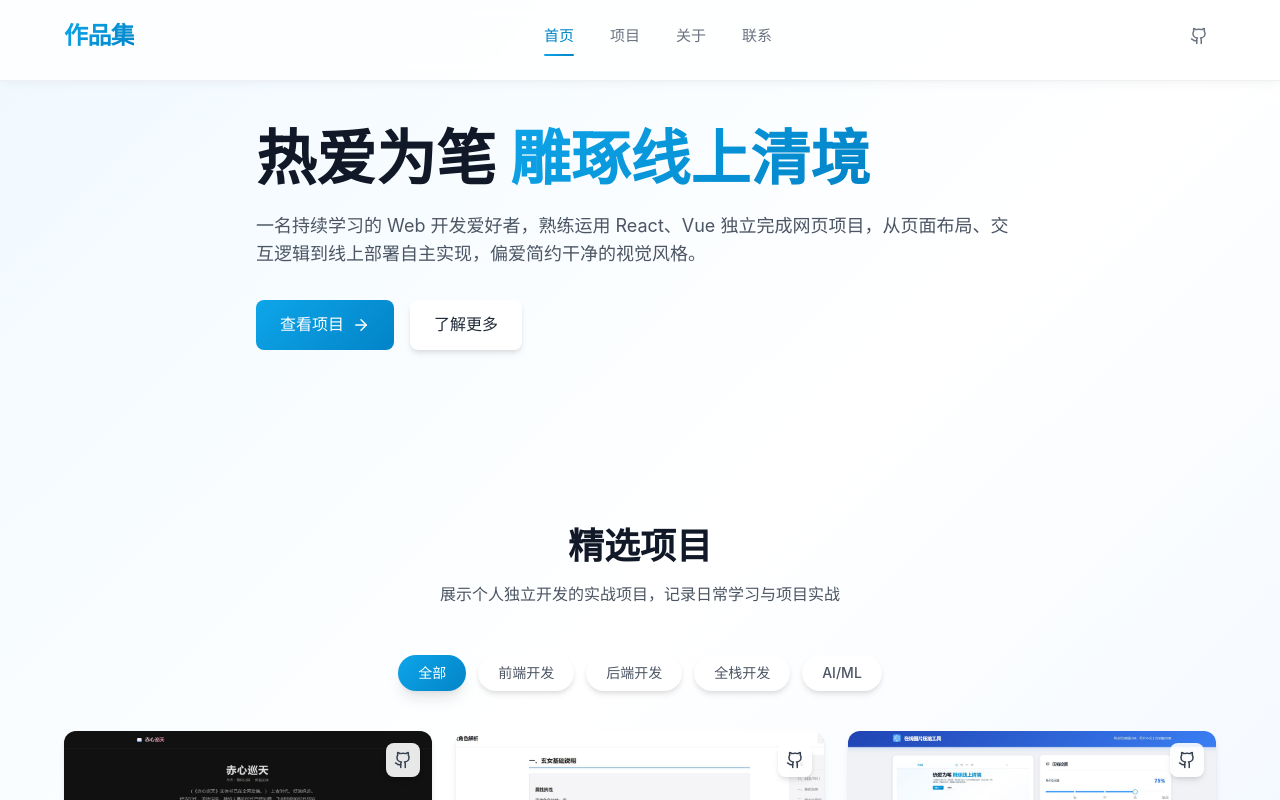
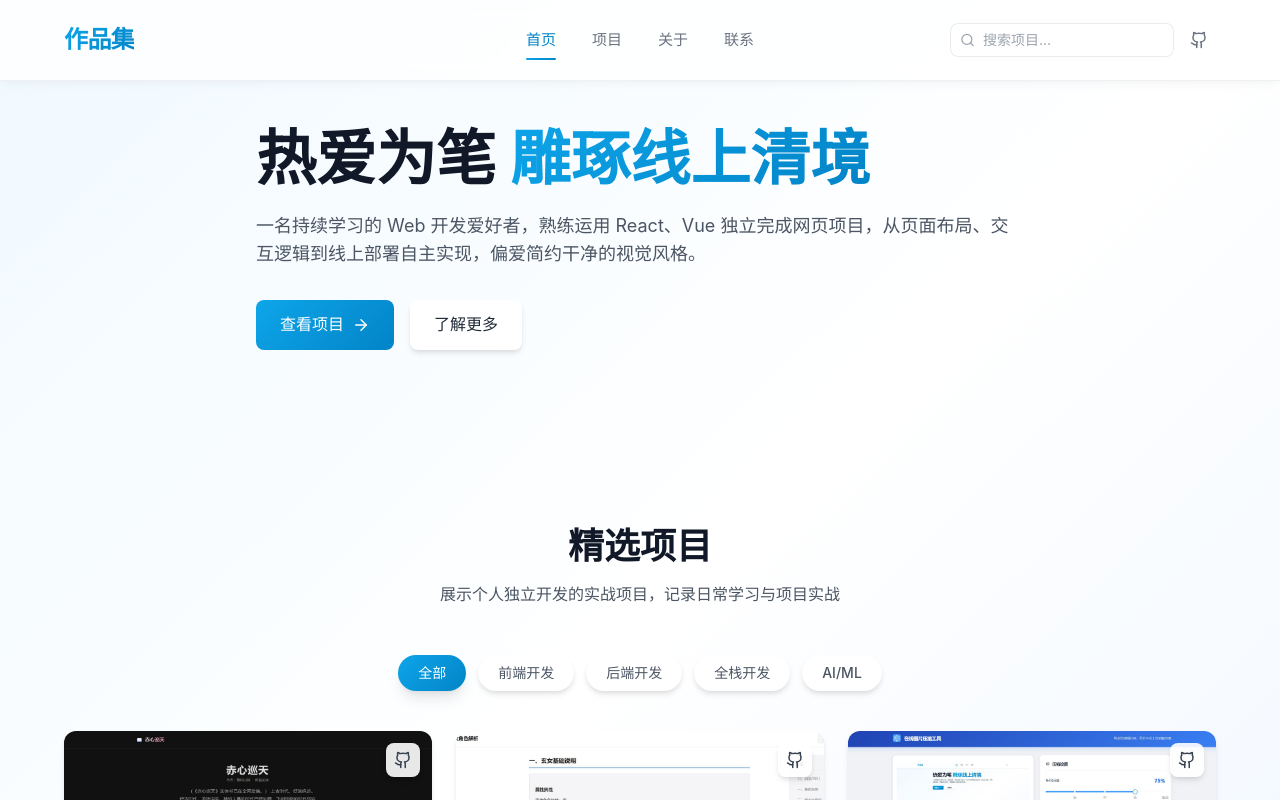
Before and after one commit to chen-1368/portfolio, a React (Vite) app: page / in a window 1280 px wide. Shown: the top 800 px of the page. Built offline with nearby package versions, Linux system fonts and the light colour scheme.

Commit message:
新增搜索功能

```diff
--- a/src/components/Header.tsx
+++ b/src/components/Header.tsx
@@ -1,8 +1,8 @@
-import { useState, useEffect } from 'react';
+import { useState, useEffect, FormEvent } from 'react';
 import { createPortal } from 'react-dom';
 import { motion, AnimatePresence } from 'framer-motion';
-import { Menu, X, Github as GithubIcon } from 'lucide-react';
-import { Link, useLocation } from 'react-router-dom';
+import { Menu, X, Github as GithubIcon, Search } from 'lucide-react';
+import { Link, useLocation, useNavigate, useSearchParams } from 'react-router-dom';
 import { socialLinks } from '@/data/socials';
 
 const navItems = [
@@ -16,12 +16,24 @@ const githubUrl = socialLinks.find((link) => link.name === 'GitHub')?.url;
 
 export default function Header() {
   const [isMobileMenuOpen, setIsMobileMenuOpen] = useState(false);
+  const [searchValue, setSearchValue] = useState('');
   const location = useLocation();
+  const navigate = useNavigate();
+  const [searchParams, setSearchParams] = useSearchParams();
 
   // 路由切换时关闭移动菜单
   useEffect(() => {
     setIsMobileMenuOpen(false);
   }, [location.pathname]);
+
+  // 同步 URL 中的搜索参数到输入框（在 /projects 时保持一致）
+  useEffect(() => {
+    if (location.pathname === '/projects') {
+      setSearchValue(searchParams.get('q') || '');
+    } else {
+      setSearchValue('');
+    }
+  }, [location.pathname, searchParams]);
 
   // 菜单打开时锁定背景滚动
   useEffect(() => {
@@ -30,6 +42,18 @@ export default function Header() {
       document.body.style.overflow = '';
     };
   }, [isMobileMenuOpen]);
+
+  // 提交搜索：非项目页先跳转，项目页直接写 URL 搜索参数
+  const handleSearch = (e?: FormEvent) => {
+    e?.preventDefault();
+    const q = searchValue.trim();
+    if (location.pathname === '/projects') {
+      setSearchParams(q ? { q } : {});
+    } else {
+      if (!q) return;
+      navigate(q ? `/projects?q=${encodeURIComponent(q)}` : '/projects');
+    }
+  };
 
   // 移动端右侧抽屉菜单（通过 portal 渲染到 body，脱离 header 层叠上下文）
   const mobileDrawer = (
@@ -119,7 +143,7 @@ export default function Header() {
         className="fixed top-0 left-0 right-0 z-50 shadow-[0_1px_12px_-2px_rgba(0,0,0,0.08)]
         glass-effect border-b border-gray-200/60"
       >
-        <div className="mx-auto pb-2 px-4 sm:px-6 lg:px-12 xl:px-16">
+        <div className="mx-auto py-1 px-4 sm:px-6 lg:px-12 xl:px-16">
           <div className="flex items-center justify-between h-16 md:h-[72px]">
             {/* Logo */}
             <Link to="/" className="flex items-center gap-2 group">
@@ -129,7 +153,8 @@ export default function Header() {
             </Link>
 
             {/* Desktop Nav */}
-            <nav className="hidden md:flex items-center gap-1">
+            <nav className="hidden md:block absolute top-5 left-1/2 -translate-x-1/2">
+              <div className="flex items-center gap-1">
                 {navItems.map((item) => {
                   const isActive = location.pathname === item.path;
                   return (
@@ -153,23 +178,46 @@ export default function Header() {
                     </Link>
                   );
                 })}
+              </div>
             </nav>
 
             {/* Right Actions */}
-            <div className="hidden md:flex items-center gap-2">
+            <div className="flex items-center gap-2">
+              {/* 搜索框：非 /projects 提交时跳转，/projects 提交时直接写 URL 搜索参数 */}
+              <form onSubmit={handleSearch} className="relative">
+                <Search
+                  size={15}
+                  className="absolute left-2.5 top-1/2 -translate-y-1/2 text-gray-400 pointer-events-none"
+                />
+                <input
+                  type="text"
+                  value={searchValue}
+                  onChange={(e) => setSearchValue(e.target.value)}
+                  placeholder="搜索项目..."
+                  className="w-44 lg:w-56 pl-8 pr-7 py-1.5 text-sm rounded-lg border border-gray-200/80 bg-white/70 hover:bg-white focus:bg-white focus:border-primary-400 focus:ring-2 focus:ring-primary-100 outline-none transition-all"
+                />
+                {searchValue && (
+                  <button
+                    type="button"
+                    onClick={() => setSearchValue('')}
+                    aria-label="清空搜索"
+                    className="absolute right-1.5 top-1/2 -translate-y-1/2 w-5 h-5 flex items-center justify-center rounded-full text-gray-400 hover:text-gray-600 hover:bg-gray-100 transition-colors"
+                  >
+                    <X size={12} strokeWidth={2.5} />
+                  </button>
+                )}
+              </form>
               {githubUrl && (
                 <a
                   href={githubUrl}
                   target="_blank"
                   rel="noopener noreferrer"
-                  className="p-2 rounded-lg text-gray-500 hover:text-gray-900 hover:bg-gray-100/80 transition-colors"
+                  className="hidden md:block p-2 rounded-lg text-gray-500 hover:text-gray-900 hover:bg-gray-100/80 transition-colors"
                   aria-label="GitHub"
                 >
                   <GithubIcon size={18} />
                 </a>
               )}
-            </div>
-
               {/* Mobile Menu Button */}
               <button
                 className="md:hidden p-2 -mr-2 rounded-lg text-gray-600 hover:bg-gray-100 transition-colors"
@@ -180,6 +228,7 @@ export default function Header() {
               </button>
             </div>
           </div>
+        </div>
       </motion.header>
 
       {/* Mobile Drawer - portal renders outside header stacking context */}
--- a/src/pages/Projects.tsx
+++ b/src/pages/Projects.tsx
@@ -1,15 +1,24 @@
 import { useState } from 'react';
 import { motion } from 'framer-motion';
+import { useSearchParams } from 'react-router-dom';
 import Card from '@/components/Card';
 import { projects, categories } from '@/data/projects';
 
 export default function Projects() {
   const [activeCategory, setActiveCategory] = useState('全部');
+  const [searchParams] = useSearchParams();
+  const searchQuery = (searchParams.get('q') || '').trim().toLowerCase();
 
-  const filteredProjects =
-    activeCategory === '全部'
-      ? projects
-      : projects.filter((project) => project.category === activeCategory);
+  const filteredProjects = projects.filter((project) => {
+    const matchCategory = activeCategory === '全部' || project.category === activeCategory;
+    if (!matchCategory) return false;
+    if (!searchQuery) return true;
+    return (
+      project.name.toLowerCase().includes(searchQuery) ||
+      project.description.toLowerCase().includes(searchQuery) ||
+      project.techStack.some((tech) => tech.toLowerCase().includes(searchQuery))
+    );
+  });
 
   return (
     <div className="min-h-screen bg-gray-50">
@@ -66,7 +75,13 @@ export default function Projects() {
 
           {filteredProjects.length === 0 && (
             <div className="text-center py-16">
-              <p className="text-gray-500 text-lg">暂无该分类的项目</p>
+              <p className="text-gray-500 text-lg">
+                {searchQuery
+                  ? `没有找到匹配「${searchParams.get('q')}」${
+                      activeCategory === '全部' ? '' : `（${activeCategory}）`
+                    }的项目`
+                  : '暂无该分类的项目'}
+              </p>
             </div>
           )}
         </div>
```
Lines whose indentation alone changed are shown as unchanged.
